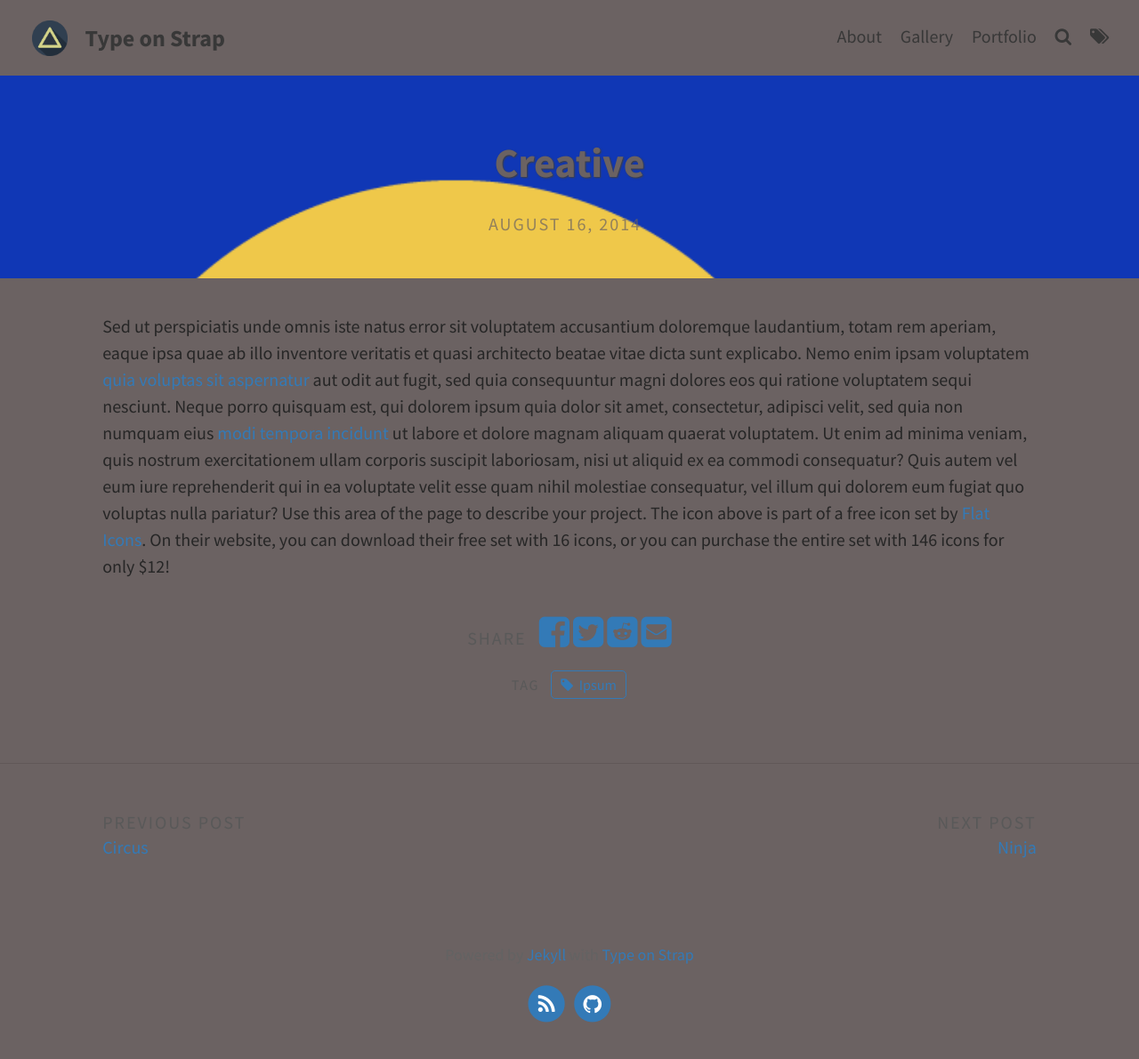
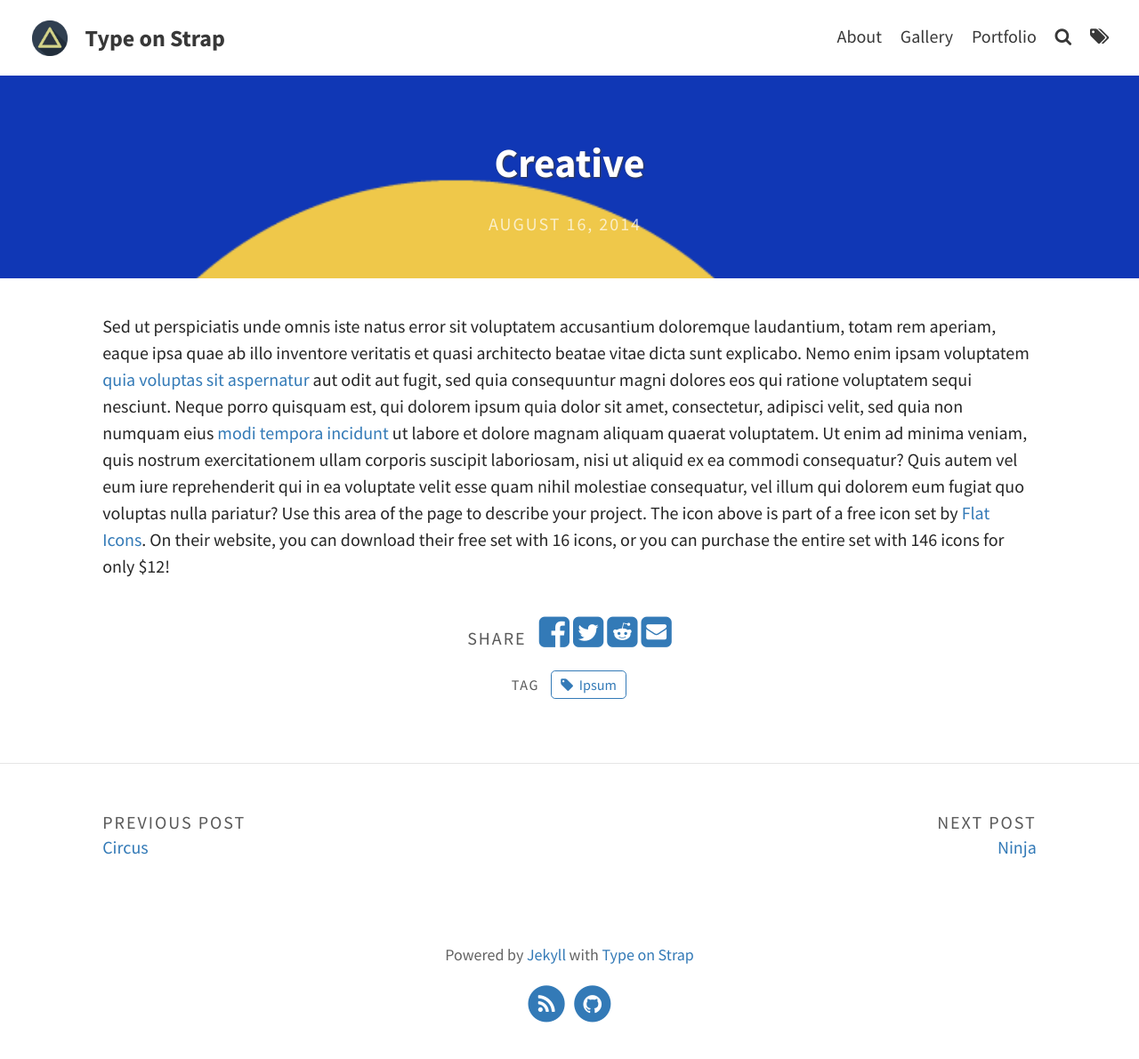
Before and after one commit to Interest420/Type-on-Strap, a Jekyll site: the page built from _portfolio/safe.md, in a window 1280 px wide. Shown: the whole page at 89% size. Built offline with Jekyll 4.4.1, drawn with Linux system fonts in a browser that asks for light colours.

Commit message:
Update _variables.scss

```diff
--- a/_sass/base/_variables.scss
+++ b/_sass/base/_variables.scss
@@ -25,8 +25,8 @@ $x-sm-break: 300px;
 
 // Brand colours
 $theme-color: #337ab7;
-$brand-color: #6b6262;
-$background-color: #6b6262;
+$brand-color: #fff;
+$background-color: #fff;
 $border-color: rgba(0, 0, 0, 0.1); // rgba recommended if using feature images
 
 // Typography colours
@@ -38,12 +38,12 @@ $blockquote-color: #EEF7FA; // $background-color;
 
 // Header
 $header-background-color: $theme-color;  // Only used when no header image
-$header-text-color: #6b6262;
+$header-text-color: #fff;
 $header-link-color: #383838;
 $navbar-separator-opacity: 0;
 
 // Feature image for articles
-$feature-image-text-color: #6b6262;
+$feature-image-text-color: #fff;
 $feature-image-size: cover; // options include "cover", "contain", "auto"
 
 //Search colours
```
